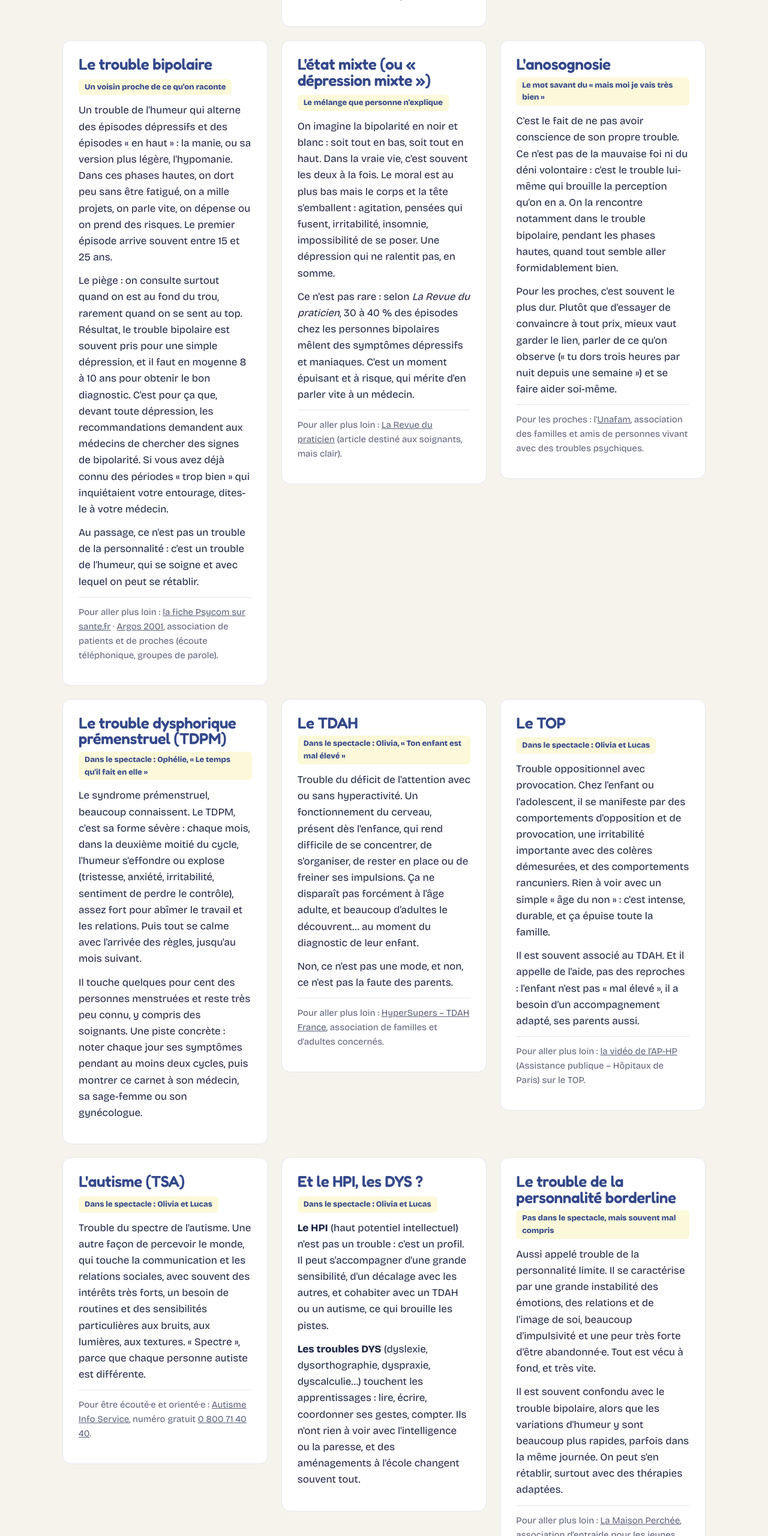
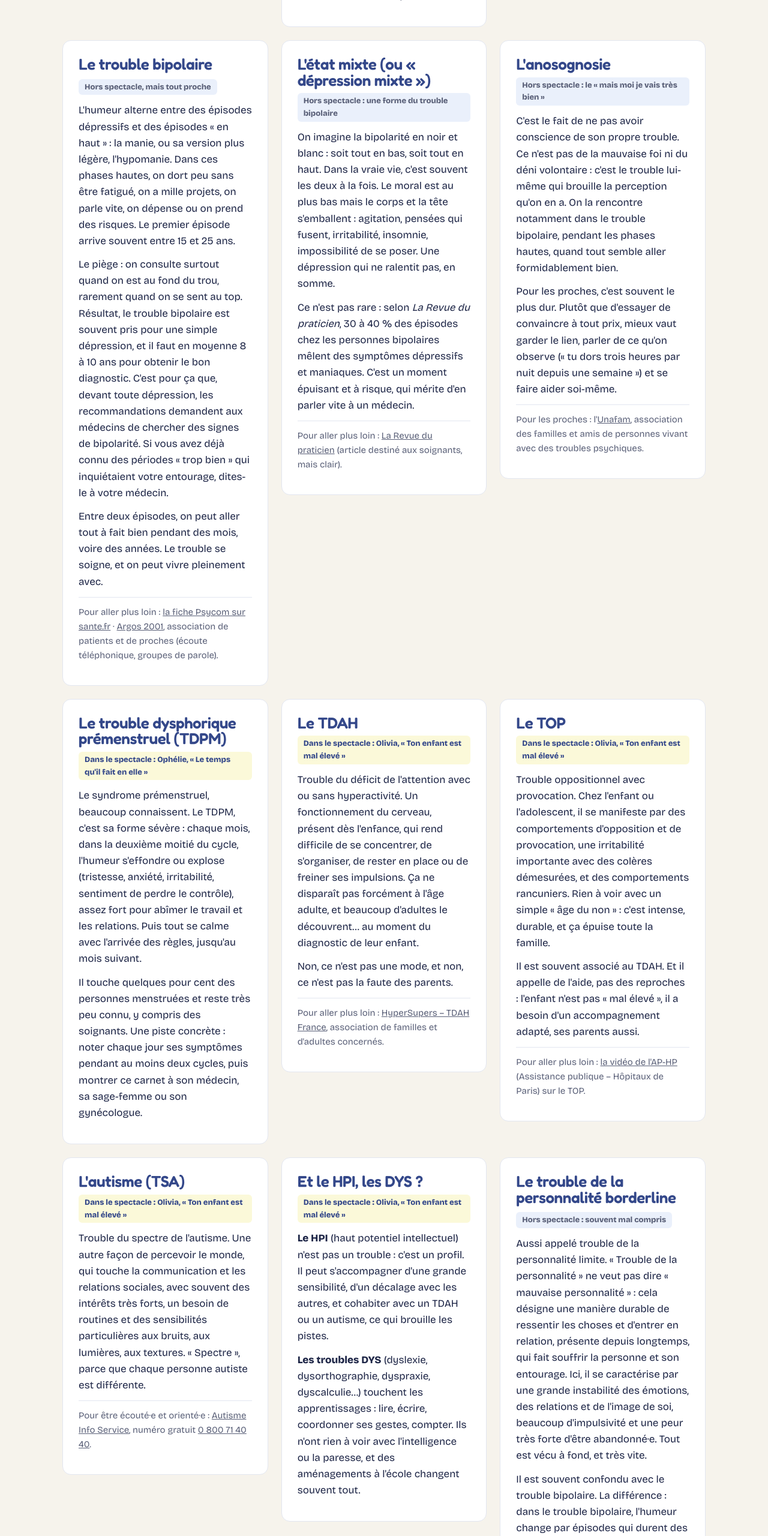
Before and after one commit to nathanaelf2k/si-on-gratte-un-peu, a plain HTML site: page sante-mentale.html in a window 1280 px wide. Shown: the part 2020-4580 px from the top of the page at 60% size. Drawn offline with Linux system fonts and the light colour scheme.

Commit message:
Espacements mobile, cartes sur une colonne, cohérence des étiquettes santé mentale
Co-Authored-By: Claude Opus 5.5 <noreply@anthropic.com>
Claude-Session: https://claude.ai/code/session_015iv3KpxhMXj8G8yvpMH9o3

```diff
--- a/sante-mentale.html
+++ b/sante-mentale.html
@@ -200,16 +200,16 @@
 
     <article class="sm-card" id="bipolarite">
       <h2>Le trouble bipolaire</h2>
-      <p class="sm-tag">Un voisin proche de ce qu'on raconte</p>
-      <p>Un trouble de l'humeur qui alterne des épisodes dépressifs et des épisodes « en haut » : la manie, ou sa version plus légère, l'hypomanie. Dans ces phases hautes, on dort peu sans être fatigué, on a mille projets, on parle vite, on dépense ou on prend des risques. Le premier épisode arrive souvent entre 15 et 25 ans.</p>
+      <p class="sm-tag sm-tag--hors">Hors spectacle, mais tout proche</p>
+      <p>L'humeur alterne entre des épisodes dépressifs et des épisodes « en haut » : la manie, ou sa version plus légère, l'hypomanie. Dans ces phases hautes, on dort peu sans être fatigué, on a mille projets, on parle vite, on dépense ou on prend des risques. Le premier épisode arrive souvent entre 15 et 25 ans.</p>
       <p>Le piège : on consulte surtout quand on est au fond du trou, rarement quand on se sent au top. Résultat, le trouble bipolaire est souvent pris pour une simple dépression, et il faut en moyenne 8 à 10 ans pour obtenir le bon diagnostic. C'est pour ça que, devant toute dépression, les recommandations demandent aux médecins de chercher des signes de bipolarité. Si vous avez déjà connu des périodes « trop bien » qui inquiétaient votre entourage, dites-le à votre médecin.</p>
-      <p>Au passage, ce n'est pas un trouble de la personnalité : c'est un trouble de l'humeur, qui se soigne et avec lequel on peut se rétablir.</p>
+      <p>Entre deux épisodes, on peut aller tout à fait bien pendant des mois, voire des années. Le trouble se soigne, et on peut vivre pleinement avec.</p>
       <p class="sm-more">Pour aller plus loin : <a href="https://www.sante.fr/node/3827299" target="_blank" rel="noopener">la fiche Psycom sur sante.fr</a> · <a href="https://argos2001.net/" target="_blank" rel="noopener">Argos 2001</a>, association de patients et de proches (écoute téléphonique, groupes de parole).</p>
     </article>
 
     <article class="sm-card" id="mixte">
       <h2>L'état mixte (ou « dépression mixte »)</h2>
-      <p class="sm-tag">Le mélange que personne n'explique</p>
+      <p class="sm-tag sm-tag--hors">Hors spectacle : une forme du trouble bipolaire</p>
       <p>On imagine la bipolarité en noir et blanc : soit tout en bas, soit tout en haut. Dans la vraie vie, c'est souvent les deux à la fois. Le moral est au plus bas mais le corps et la tête s'emballent : agitation, pensées qui fusent, irritabilité, insomnie, impossibilité de se poser. Une dépression qui ne ralentit pas, en somme.</p>
       <p>Ce n'est pas rare : selon <em>La Revue du praticien</em>, 30 à 40 % des épisodes chez les personnes bipolaires mêlent des symptômes dépressifs et maniaques. C'est un moment épuisant et à risque, qui mérite d'en parler vite à un médecin.</p>
       <p class="sm-more">Pour aller plus loin : <a href="https://www.larevuedupraticien.fr/article/trouble-bipolaire-les-episodes-ont-souvent-des-caracteristiques-mixtes" target="_blank" rel="noopener">La Revue du praticien</a> (article destiné aux soignants, mais clair).</p>
@@ -217,7 +217,7 @@
 
     <article class="sm-card" id="anosognosie">
       <h2>L'anosognosie</h2>
-      <p class="sm-tag">Le mot savant du « mais moi je vais très bien »</p>
+      <p class="sm-tag sm-tag--hors">Hors spectacle : le « mais moi je vais très bien »</p>
       <p>C'est le fait de ne pas avoir conscience de son propre trouble. Ce n'est pas de la mauvaise foi ni du déni volontaire : c'est le trouble lui-même qui brouille la perception qu'on en a. On la rencontre notamment dans le trouble bipolaire, pendant les phases hautes, quand tout semble aller formidablement bien.</p>
       <p>Pour les proches, c'est souvent le plus dur. Plutôt que d'essayer de convaincre à tout prix, mieux vaut garder le lien, parler de ce qu'on observe (« tu dors trois heures par nuit depuis une semaine ») et se faire aider soi-même.</p>
       <p class="sm-more">Pour les proches : l'<a href="https://www.unafam.org" target="_blank" rel="noopener">Unafam</a>, association des familles et amis de personnes vivant avec des troubles psychiques.</p>
@@ -240,7 +240,7 @@
 
     <article class="sm-card" id="top">
       <h2>Le TOP</h2>
-      <p class="sm-tag">Dans le spectacle : Olivia et Lucas</p>
+      <p class="sm-tag">Dans le spectacle : Olivia, « Ton enfant est mal élevé »</p>
       <p>Trouble oppositionnel avec provocation. Chez l'enfant ou l'adolescent, il se manifeste par des comportements d'opposition et de provocation, une irritabilité importante avec des colères démesurées, et des comportements rancuniers. Rien à voir avec un simple « âge du non » : c'est intense, durable, et ça épuise toute la famille.</p>
       <p>Il est souvent associé au TDAH. Et il appelle de l'aide, pas des reproches : l'enfant n'est pas « mal élevé », il a besoin d'un accompagnement adapté, ses parents aussi.</p>
       <p class="sm-more">Pour aller plus loin : <a href="https://www.aphp.fr/media/18528" target="_blank" rel="noopener">la vidéo de l'AP-HP</a> (Assistance publique – Hôpitaux de Paris) sur le TOP.</p>
@@ -248,23 +248,23 @@
 
     <article class="sm-card" id="tsa">
       <h2>L'autisme (TSA)</h2>
-      <p class="sm-tag">Dans le spectacle : Olivia et Lucas</p>
+      <p class="sm-tag">Dans le spectacle : Olivia, « Ton enfant est mal élevé »</p>
       <p>Trouble du spectre de l'autisme. Une autre façon de percevoir le monde, qui touche la communication et les relations sociales, avec souvent des intérêts très forts, un besoin de routines et des sensibilités particulières aux bruits, aux lumières, aux textures. « Spectre », parce que chaque personne autiste est différente.</p>
       <p class="sm-more">Pour être écouté·e et orienté·e : <a href="https://www.autismeinfoservice.fr" target="_blank" rel="noopener">Autisme Info Service</a>, numéro gratuit <a href="tel:0800714040">0 800 71 40 40</a>.</p>
     </article>
 
     <article class="sm-card" id="hpi-dys">
       <h2>Et le HPI, les DYS&nbsp;?</h2>
-      <p class="sm-tag">Dans le spectacle : Olivia et Lucas</p>
+      <p class="sm-tag">Dans le spectacle : Olivia, « Ton enfant est mal élevé »</p>
       <p><strong>Le HPI</strong> (haut potentiel intellectuel) n'est pas un trouble : c'est un profil. Il peut s'accompagner d'une grande sensibilité, d'un décalage avec les autres, et cohabiter avec un TDAH ou un autisme, ce qui brouille les pistes.</p>
       <p><strong>Les troubles DYS</strong> (dyslexie, dysorthographie, dyspraxie, dyscalculie…) touchent les apprentissages : lire, écrire, coordonner ses gestes, compter. Ils n'ont rien à voir avec l'intelligence ou la paresse, et des aménagements à l'école changent souvent tout.</p>
     </article>
 
     <article class="sm-card" id="borderline">
       <h2>Le trouble de la personnalité borderline</h2>
-      <p class="sm-tag">Pas dans le spectacle, mais souvent mal compris</p>
-      <p>Aussi appelé trouble de la personnalité limite. Il se caractérise par une grande instabilité des émotions, des relations et de l'image de soi, beaucoup d'impulsivité et une peur très forte d'être abandonné·e. Tout est vécu à fond, et très vite.</p>
-      <p>Il est souvent confondu avec le trouble bipolaire, alors que les variations d'humeur y sont beaucoup plus rapides, parfois dans la même journée. On peut s'en rétablir, surtout avec des thérapies adaptées.</p>
+      <p class="sm-tag sm-tag--hors">Hors spectacle : souvent mal compris</p>
+      <p>Aussi appelé trouble de la personnalité limite. « Trouble de la personnalité » ne veut pas dire « mauvaise personnalité » : cela désigne une manière durable de ressentir les choses et d'entrer en relation, présente depuis longtemps, qui fait souffrir la personne et son entourage. Ici, il se caractérise par une grande instabilité des émotions, des relations et de l'image de soi, beaucoup d'impulsivité et une peur très forte d'être abandonné·e. Tout est vécu à fond, et très vite.</p>
+      <p>Il est souvent confondu avec le trouble bipolaire. La différence : dans le trouble bipolaire, l'humeur change par épisodes qui durent des jours ou des semaines ; dans le trouble borderline, elle peut basculer plusieurs fois dans la même journée, souvent en réaction à ce qui se passe dans les relations. On peut s'en rétablir, surtout avec des thérapies adaptées.</p>
       <p class="sm-more">Pour aller plus loin : <a href="https://www.maisonperchee.org" target="_blank" rel="noopener">La Maison Perchée</a>, association d'entraide pour les jeunes adultes de 18 à 40 ans vivant avec un trouble psychique, en ligne et à Paris.</p>
     </article>
 
--- a/style.css
+++ b/style.css
@@ -282,3 +282,17 @@ h2 {
 
 .card__link { display: inline-block; margin-top: 6px; font-size: 14px; font-weight: 700; color: var(--blue); text-decoration: none; }
 .card__link:hover { text-decoration: underline; }
+
+/* Espacements (retours mobile) */
+p + .btn, p + .btn-row, .lead + .btn, ul + .btn, .checklist + .btn { margin-top: 22px; }
+.center .btn { margin-top: 22px; }
+.sm-teaser-wrap { padding-top: 60px; padding-bottom: 48px; }
+.sm-tag--hors { background: #EAF0FB; color: var(--muted); }
+@media (max-width: 700px) { .sm-teaser { padding: 26px; } .section { padding-left: 20px; padding-right: 20px; } }
+/* Mobile : cartes des voix sur une colonne, étiquettes compactes */
+.dates .tag { justify-self: start; }
+@media (max-width: 560px) {
+  .cards { grid-template-columns: 1fr; gap: 32px; }
+  .card__img { aspect-ratio: 4 / 3; }
+  .card h3 { font-size: 26px; }
+}
```
Also changed, not shown: index.html (+1 -1 lines).
